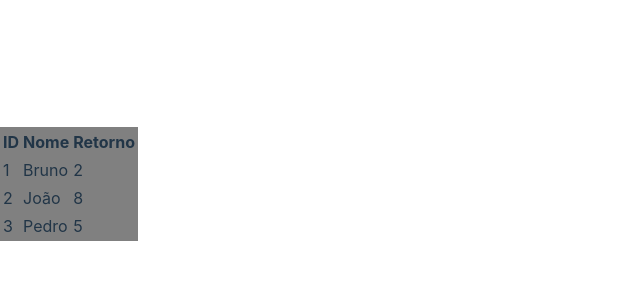
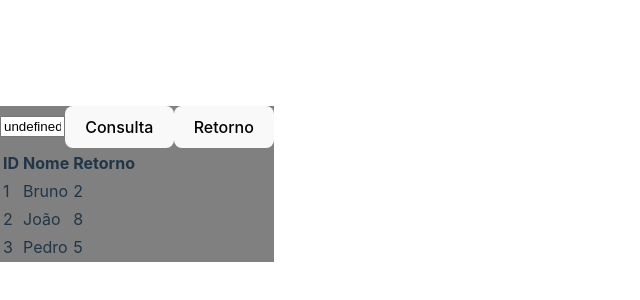
Before and after one commit to LuHernane/projeto, a React (Vite) app: page /main in a window 1280 px wide. Shown: the part 216-516 px from the top of the page, without its empty margins (0-640 px from the left). Built offline with nearby package versions, Linux system fonts and the light colour scheme; the HTML template or start-up script is replaced by a standard one.

Commit message:
adc config

```diff
--- a/src/Home/index.tsx
+++ b/src/Home/index.tsx
@@ -1,6 +1,8 @@
 import {
   Box,
+  Button,
   HStack,
+  Input,
   Table,
   TableContainer,
   Tbody,
@@ -9,14 +11,45 @@ import {
   Thead,
   Tr,
 } from "@chakra-ui/react";
+import { useState } from "react";
 import { array } from "../arrays";
 
 // console.log(array);
 export default function Home() {
+  const [id, setId] = useState<number | string>();
+
+  function consulta() {
+    const result = array.findIndex((item) => item.id == id);
+    if (result == -1) {
+      return alert("Item not found");
+    }
+    array[result].qtReturn = array[result].qtReturn + 1;
+    setId("");
+    // alert(JSON.stringify(array[result]));
+  }
+  function retorno() {
+    const result1 = array.findIndex((item) => item.id == id);
+    if (result1 == -1) {
+      return alert("Id not found ");
+    }
+    if (array[result1].qtReturn == 0) {
+      return alert("Sem retornos disponiveis");
+    }
+    array[result1].qtReturn = array[result1].qtReturn - 1;
+    setId("");
+    //  JSON.stringify(array[result1]);
+  }
   return (
-    <Box bg="gray" h="container.xl" w="100%" overflow={"clip"}>
-      {/* <pre>{JSON.stringify(array)}</pre> */}
-      <HStack>
+    <Box bg="gray" h="container.xl" w="100%">
+      <HStack display={"contents"} alignContent="center">
+        <Input
+          htmlSize={5}
+          width="auto"
+          onChange={(e) => setId(e.target.value)}
+          value={String(id)}
+        />
+        <Button onClick={consulta}>Consulta</Button>
+        <Button onClick={retorno}>Retorno</Button>
         <TableContainer>
           <Table variant="simple">
             <Thead>
--- a/src/arrays/index.ts
+++ b/src/arrays/index.ts
@@ -1,4 +1,4 @@
-export const array = [
+export let array = [
   { nome: "Bruno", id: 1, qtReturn: 2 },
   { nome: "João", id: 2, qtReturn: 8 },
   { nome: "Pedro", id: 3, qtReturn: 5 },
--- a/src/loguin/index.tsx
+++ b/src/loguin/index.tsx
@@ -13,6 +13,8 @@ export default function LoguinPage() {
     if (user === userId && password === passwordId) {
       location.href = "/main";
     } else {
+      setPassword("");
+      setUser("");
       toast({
         position: "top",
         title: "error of login",
```
